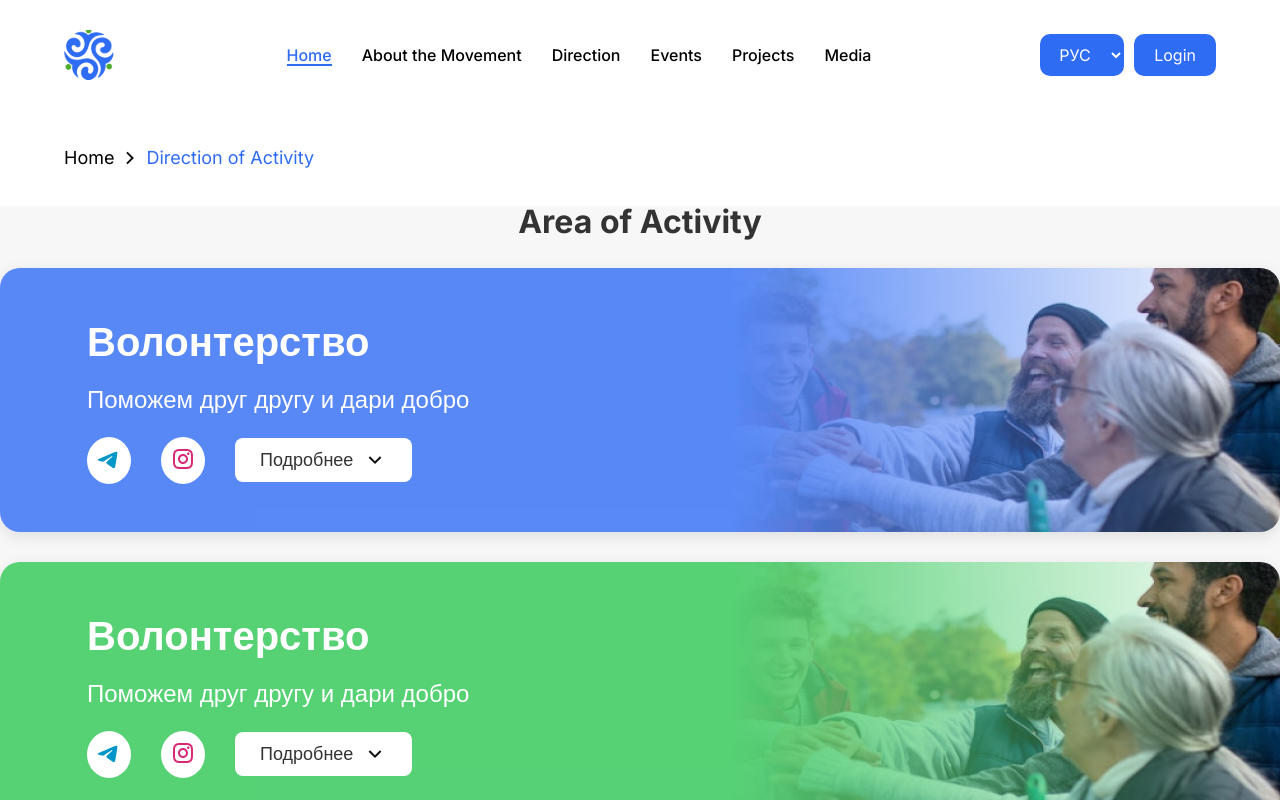
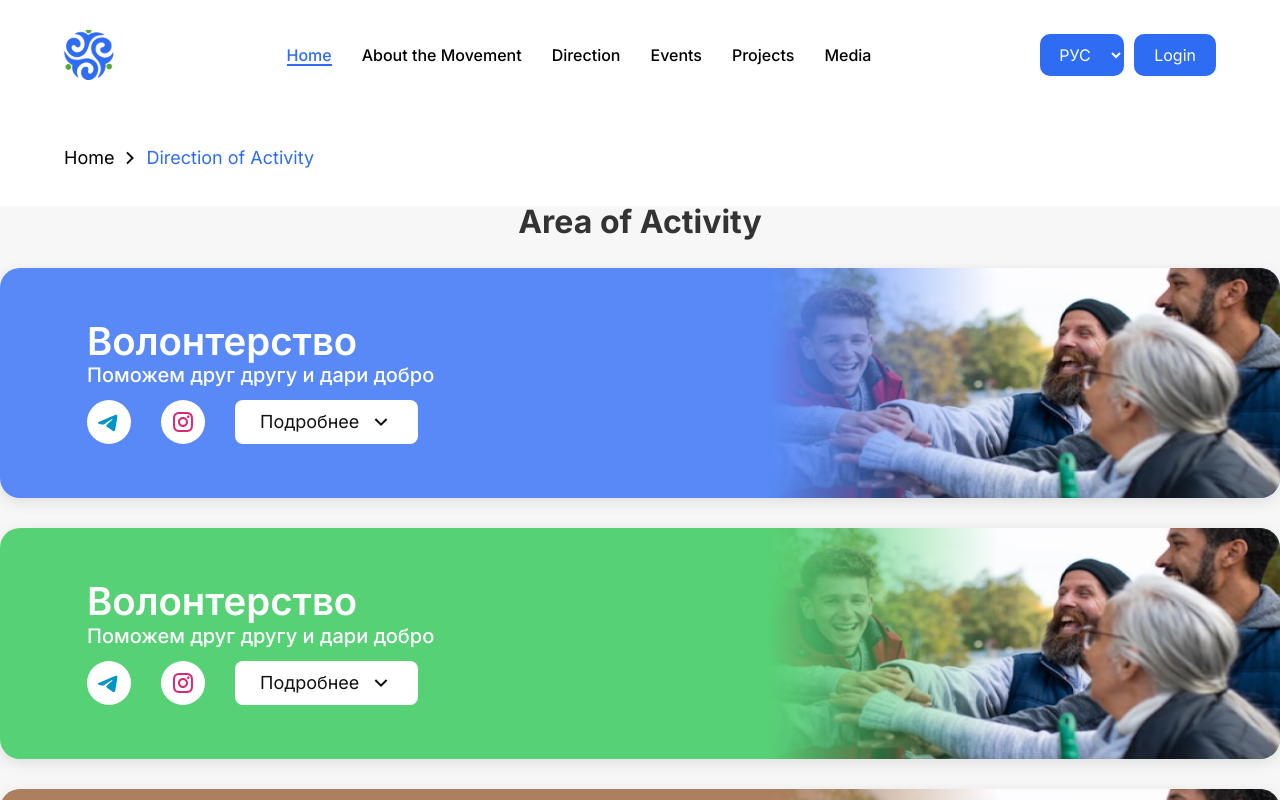
Before and after one commit to sergA0312/Jashtar-Kyimyly, a React (Create React App) app: page /activitiesPage in a window 1280 px wide. Built offline with nearby package versions, Linux system fonts and the light colour scheme.

Commit message:
подвравила

```diff
--- a/src/pages/Movement/ui/LegalFrameworkSection/LegalFrameworkSection.module.scss
+++ b/src/pages/Movement/ui/LegalFrameworkSection/LegalFrameworkSection.module.scss
@@ -103,8 +103,6 @@
     height: auto;
     padding: 22px;
 
-
-
     .downloadBtn {
       padding: 14px 30px;
     }
@@ -113,12 +111,13 @@
 
 @media (max-width: 480px) {
   .legalFrameworkSection {
-    width: 360px;
+    width: 100%;
     padding: 30px 0;
+    overflow: hidden;
   }
 
   .content {
-    margin: 0 16px;
+    margin: 0;
   }
 
   .title {
@@ -131,15 +130,16 @@
     padding-left: 10px;
     padding-right: 10px;
     gap: 20px;
+    scroll-snap-type: x mandatory;
+    -webkit-overflow-scrolling: touch;
   }
 
   .card {
-    width: 85%;
+    box-sizing: border-box;
+    width: 100%;
     height: auto;
     padding: 20px;
     gap: 6px;
-
-
 
     .downloadBtn {
       padding: 12px 24px;
--- a/src/pages/Movement/ui/Management/Management.tsx
+++ b/src/pages/Movement/ui/Management/Management.tsx
@@ -65,7 +65,7 @@ export const Management = () => {
     <section className={styles.management}>
       <MultiContainer>
         <div className={styles.content}>
-          <Typography variant='title' color='black' className={styles.title}>
+          <Typography variant='title' color='black' weight='600' className={styles.title}>
             {/* {t('aboutTheMovement.management')} */}
             Руководство
           </Typography>
--- a/src/pages/Project/ui/Project.module.scss
+++ b/src/pages/Project/ui/Project.module.scss
@@ -19,7 +19,6 @@
 .projectCard {
   flex: 1 1 400px;
 
-
   max-width: 424px;
   min-height: 580px;
 
@@ -30,10 +29,6 @@
   flex-direction: column;
   box-shadow: 0 4px 20px rgba(0, 0, 0, 0.08);
   transition: transform 0.3s ease;
-
-  &:hover {
-    transform: translateY(-5px);
-  }
 }
 
 .projectImage {
@@ -78,7 +73,6 @@
   }
 }
 
-
 @media (max-width: 480px) {
   .projectCard {
     flex-basis: 100%;
--- a/src/widgets/ActivitiesSection/ui/ActivitiesSection.tsx
+++ b/src/widgets/ActivitiesSection/ui/ActivitiesSection.tsx
@@ -3,6 +3,7 @@ import ActivityCard from '../ui/ActivityCard/ActivityCard';
 import img from '../../../shared/assets/images/friends.png';
 import styles from './ActivitiesSection.module.scss';
 import { useTranslation } from 'react-i18next';
+import { Typography } from '@/shared/ui';
 
 function ActivitiesSection() {
   const {t, i18n} = useTranslation()
@@ -17,7 +18,7 @@ function ActivitiesSection() {
 
   return (
     <section className={styles.activitiesSection}>
-      <h2 className={styles.sectionTitle}>{t('areaOfActivity.direction')}</h2>
+      <Typography variant='title' weight='600' color='black' className={styles.sectionTitle}>{t('areaOfActivity.direction')}</Typography>
       <div className={styles.cardsContainer}>
         {activitiesData.map((activity, index) => (
           <ActivityCard
--- a/src/widgets/ActivitiesSection/ui/ActivityCard/ActivityCard.module.scss
+++ b/src/widgets/ActivitiesSection/ui/ActivityCard/ActivityCard.module.scss
@@ -1,21 +1,16 @@
 .activityCard {
   display: flex;
   flex-direction: column;
-  justify-content: space-between;
+  justify-content: center;
   align-items: flex-start;
   padding: 54px 87px;
   border-radius: 20px;
   color: white;
-  font-family: Arial, sans-serif;
   box-shadow: 0 4px 15px rgba(0, 0, 0, 0.1);
   position: relative;
   overflow: hidden;
-  height: 264px;
   width: 100%;
   box-sizing: border-box;
-  background: linear-gradient(to left, rgba(0, 0, 0, 0) 0%, var(--bg-color, #000) 100%),
-              var(--background-image-url) no-repeat right bottom / auto 100%;
-  opacity: 1;
   @media (max-width: 768px) {
     padding: 45px 30px;
   }
@@ -25,68 +20,63 @@
   @media (max-width: 366px) {
     padding: 45px 20px;
     height: 290px;
-
-}
-  &::before {
-    content: '';
-    position: absolute;
-    top: 0;
-    left: 0;
-    width: 100%;
-    height: 100%;
-    background: inherit;
-    opacity: 0.3;
-    z-index: 0;
   }
 
   .content {
     position: relative;
+    z-index: 10;
+    max-width: 60%;
+  }
+
+  .imageContainer {
+    position: absolute;
+    top: 0;
+    right: 0;
+    bottom: 0;
+    width: 40%;
     z-index: 1;
+
+    .image {
+      width: 100%;
+      height: 100%;
+      object-fit: cover;
+      object-position: center right;
+      -webkit-mask-image: linear-gradient(to right, transparent 0%, black 15%);
+      mask-image: linear-gradient(to right, transparent 0%, black 45%);
+    }
   }
 
   .title {
-    font-size: 40px;
-    font-weight: 600;
     margin-bottom: 5px;
-    @media (max-width: 480px) {
-      font-size: 36px;
-      font-weight: 600;
   }
+  .description {
+    margin-bottom: 20px;
   }
 
-  .description {
-    margin-top: 20px;
-    font-size: 24px;
-    line-height: 1.5;
-    font-weight: 500;
-    margin-bottom: 20px;
-    @media (max-width: 480px) {
-      font-size: 16px;
-      font-weight: 400;
-    }
-  }
-.buttons{
+  .buttons {
     display: flex;
-  gap: 30px;
+    gap: clamp(10px, 5vw, 30px);
     height: 44px;
     align-items: center;
     margin-top: 15px;
-  @media (max-width: 480px) {
-    flex-wrap: wrap;
-  }
-  span{
+
+    .icons {
       padding: 10px;
       background-color: #fff;
       border-radius: 50%;
-    transition: all 0.3s ease;
+      display: flex;
+      align-items: center;
+      justify-content: center;
       cursor: pointer;
       z-index: 12;
+      transition: all 0.3s ease;
       &:hover {
         background-color: #f0f0f0;
         transform: translateY(-2px);
       }
     }
   }
+
   .button {
     background-color: white;
     color: #333;
@@ -99,14 +89,10 @@
     gap: 10px;
     align-items: center;
     cursor: pointer;
-    transition: all 0.3s ease;
-    font-size: 18px;
-    font-weight: 400;
-    text-align: center;
-    transition: background-color 0.3s ease, transform 0.2s ease;
-      .span{
-        background-color: transparent !important;
-      }
+    transition:
+      background-color 0.3s ease,
+      transform 0.2s ease;
+
     &:hover {
       background-color: #f0f0f0;
       transform: translateY(-2px);
--- a/src/widgets/ActivitiesSection/ui/ActivityCard/ActivityCard.tsx
+++ b/src/widgets/ActivitiesSection/ui/ActivityCard/ActivityCard.tsx
@@ -10,14 +10,12 @@
 //   imageSrc: string;
 //   bgColor: string;
 // }
-
 // const ActivityCard: React.FC<ActivityCardProps> = ({ title, description, imageSrc, bgColor }) => {
 //   const cardStyle = {
 //     '--background-image-url': `url(${imageSrc})`,
 //     boxSizing: 'border-box',
 //     background: `linear-gradient(to left, rgba(0, 0, 0, 0) 0%, ${bgColor} 43%), var(--background-image-url) no-repeat right bottom / auto 100%`,
 //   } as React.CSSProperties;
-
 //   return (
 //     <div className={clsx(styles.activityCard)} style={cardStyle}>
 //       <div className={styles.content}>
@@ -32,7 +30,6 @@
 //     </div>
 //   );
 // };
-
 // export default ActivityCard;
 import React from 'react';
 import clsx from 'clsx';
@@ -40,9 +37,10 @@ import styles from './ActivityCard.module.scss';
 import dropDownImg from '../../../../shared/assets/images/drop down.svg';
 import instagramImg from '../../../../shared/assets/images/instagram-line.svg';
 import telegramImg from '../../../../shared/assets/images/telegram-2-fill.svg';
-import img from '../../../../shared/assets/images/drop down.svg'
-import img1 from '../../../../shared/assets/images/instagram-line.svg'
-import img2 from '../../../../shared/assets/images/telegram-2-fill.svg'
+import img from '../../../../shared/assets/images/drop down.svg';
+import img1 from '../../../../shared/assets/images/instagram-line.svg';
+import img2 from '../../../../shared/assets/images/telegram-2-fill.svg';
+import { Typography } from '@/shared/ui';
 interface ActivityCardProps {
   title: string;
   description: string;
@@ -50,24 +48,58 @@ interface ActivityCardProps {
   bgColor: string;
   onClick?: () => void;
 }
-
-const ActivityCard: React.FC<ActivityCardProps> = ({ title, description, imageSrc, bgColor, onClick }) => {
+const ActivityCard: React.FC<ActivityCardProps> = ({
+  title,
+  description,
+  imageSrc,
+  bgColor,
+  onClick,
+}) => {
   const cardStyle = {
-    '--background-image-url': `url(${imageSrc})`,
-    boxSizing: 'border-box',
-    background: `linear-gradient(to left, rgba(0, 0, 0, 0) 0%, ${bgColor} 43%), var(--background-image-url) no-repeat right bottom / auto 100%`,
+    backgroundColor: bgColor,
   } as React.CSSProperties;
 
   return (
     <div className={clsx(styles.activityCard)} style={cardStyle}>
       <div className={styles.content}>
-        <h3 className={styles.title}>{title}</h3>
-        <p className={styles.description}>{description}</p>
+        <Typography
+          variant='title'
+          color='white'
+          weight='600'
+          className={styles.title}
+        >
+          {title}
+        </Typography>
+
+        <Typography
+          variant='desc'
+          color='white'
+          weight='500'
+          className={styles.description}
+        >
+          {description}
+        </Typography>
+
         <div className={styles.buttons}>
-          <span><img src={img2} alt="" /></span>
-          <span><img src={img1} alt="" /></span>
-        <button onClick={onClick} className={styles.button}>Подробнее <img src={img} alt="" /></button>
+          <span className={styles.icons}>
+            <img src={img2} alt='telegram' />
+          </span>
+          <span className={styles.icons}>
+            <img src={img1} alt='instagram' />
+          </span>
+          <button onClick={onClick} className={styles.button}>
+            <Typography variant='card_button' color='black' weight='400'>
+              Подробнее
+            </Typography>
+            <img src={img} alt='' />
+          </button>
         </div>
+      </div>
+
+      <div className={styles.imageContainer}>
+        <img src={imageSrc} alt='' className={styles.image} />
+
+
       </div>
     </div>
   );
```
Lines whose indentation alone changed are shown as unchanged.
